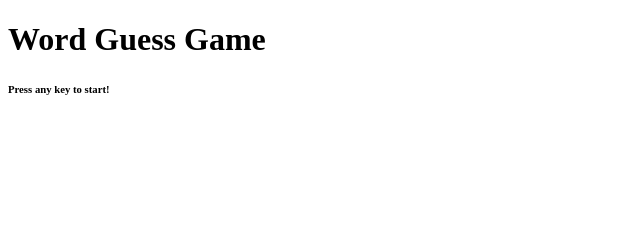
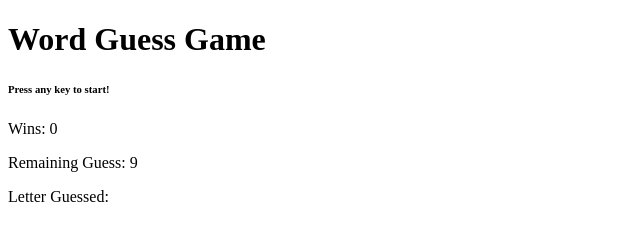
Before and after one commit to yw2242/HangmanGame, a plain HTML site: page index.html in a window 1280 px wide. Shown: the whole page, without its empty margins (0-640 px from the left). Drawn offline with Linux system fonts and the light colour scheme.

Commit message:
caption added

```diff
--- a/index.html
+++ b/index.html
@@ -9,20 +9,42 @@
 <body>
     <h1>Word Guess Game</h1>
     <h6>Press any key to start!</h6>
+    <p id="wins-text"></p>
+    <p id="remaining-text"></p>
+    <p id="guessed-text"></p>
+
     <script type="text/javascript">
 
+    // computer randomly choose a word from the array
     var countriesList = ["China", "Korea", "Japan", "Taiwan", "Thailand", "Vietnam", "Philipines", "Malaysia", "Indonesia", "Cambodia"];
 
+    // content that needs to be displayed on the website
     var wins = 0;
     var remaining = 9;
     var letterGuessed = [];
 
+    var winsText = document.getElementById("wins-text");
+    var remainingText = document.getElementById("remaining-text");
+    var guessedText = document.getElementById("guessed-text");
+
+    // user press any key
     document.onkeyup = function(event) {
         var userInput = event.key;
+        letterGuessed.push(userInput);
 
     }
-    letterGuessed.push(userInput);
 
+    // wins from 0
+
+    // remaining guess from 9 to 0
+    for(var i = 9; i >= 0; i--) {
+
+    }
+
+    // display
+    winsText.textContent = "Wins: " + wins;
+    remainingText.textContent = "Remaining Guess: " + remaining;
+    guessedText.textContent = "Letter Guessed: " + letterGuessed;
 
     </script>
 </body>
```
